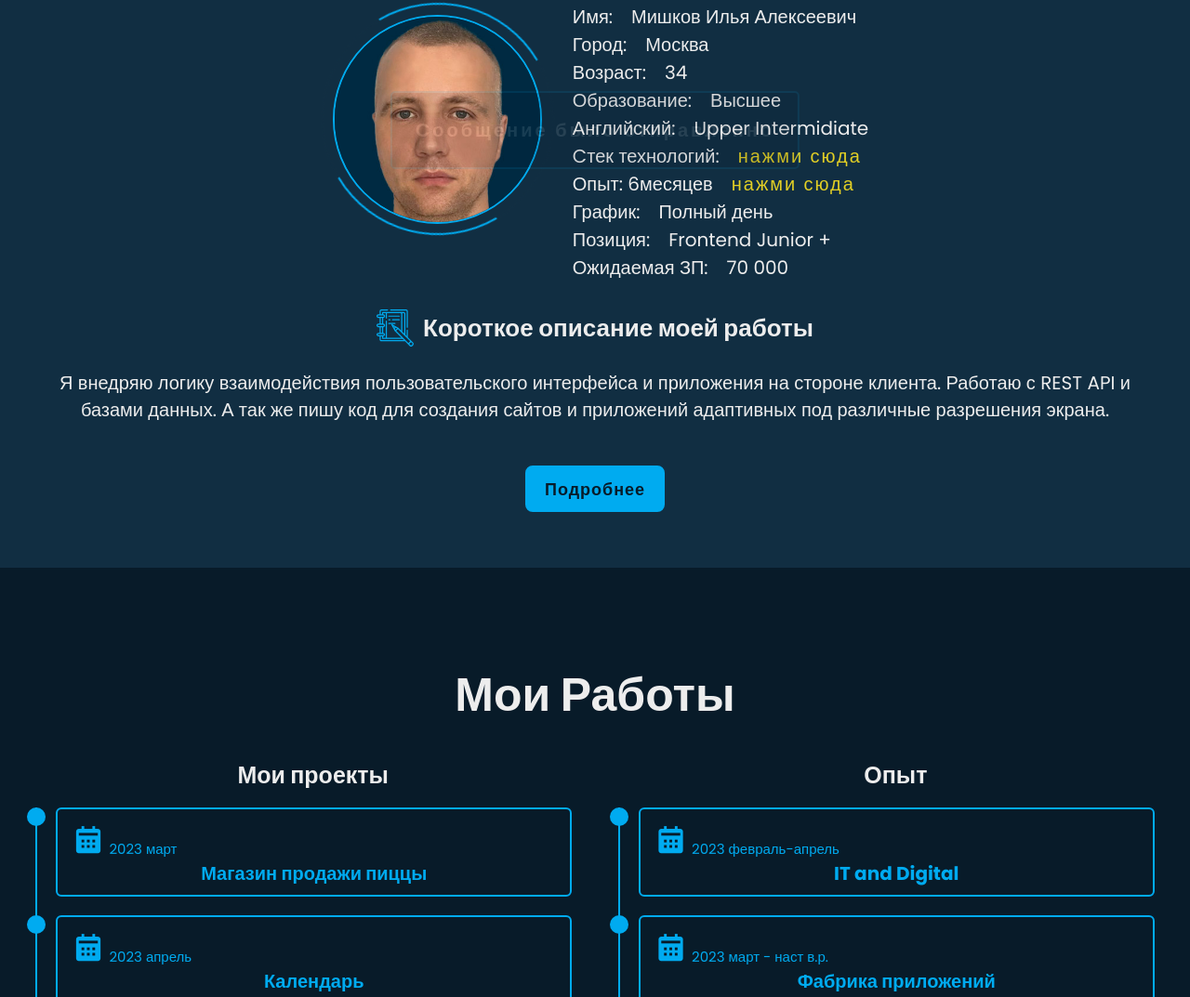
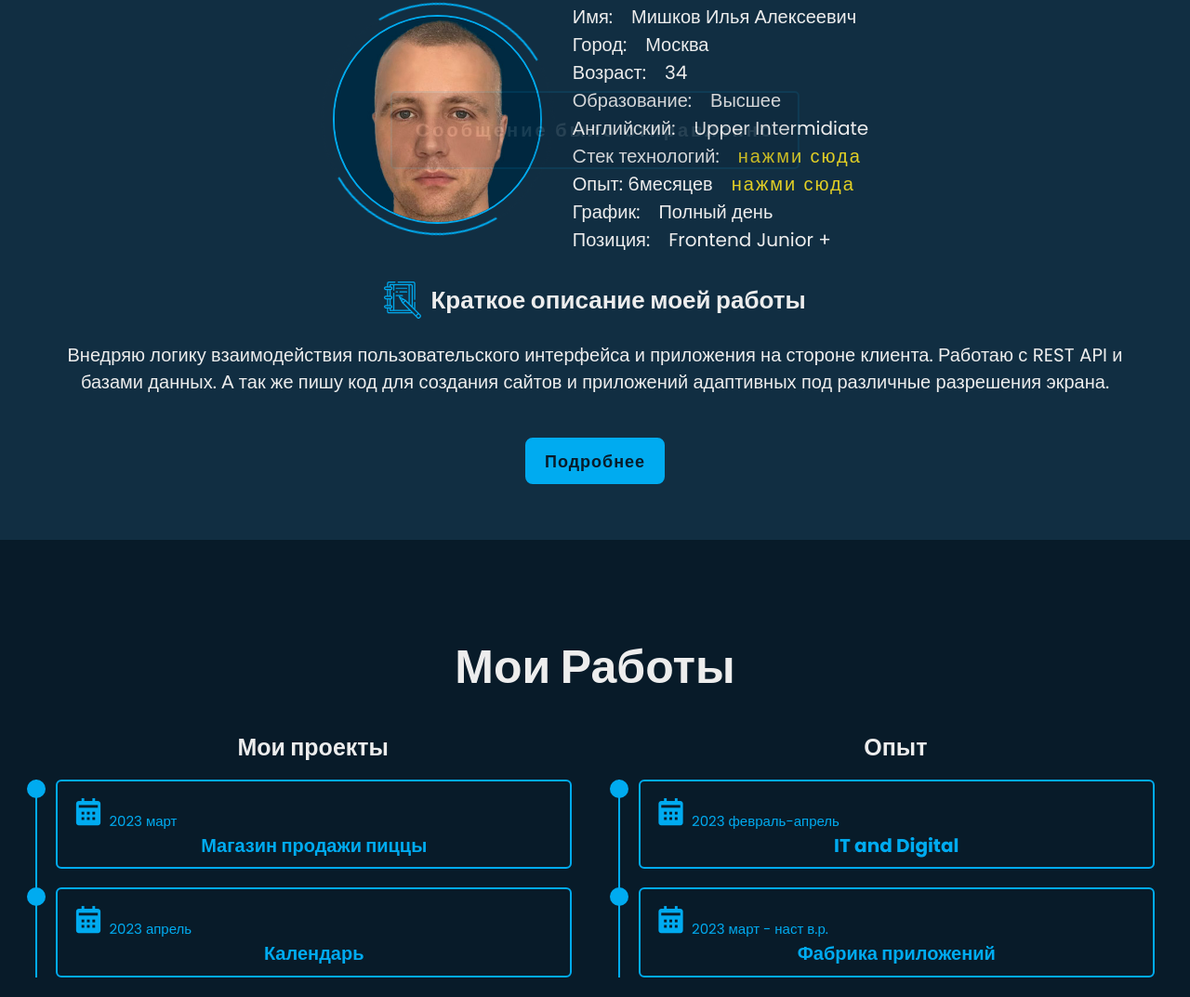
Before and after one commit to ChristianClee/MyResume, a website with bundled scripts: page index.html in a window 1280 px wide. Shown: the part 1102-2175 px from the top of the page at 93% size. Built offline with nearby package versions, Linux system fonts and the light colour scheme.

Commit message:
finished base vershion 4

```diff
--- a/index.html
+++ b/index.html
@@ -135,10 +135,7 @@
                 <li>Позиция:</li>
                 <li>Frontend Junior +</li>
               </div>
-              <div class="item">
-                <li>Ожидаемая ЗП:</li>
-                <li> 70 000</li>
-              </div>
+
             </ul>
           </div>
         </div>
@@ -148,10 +145,10 @@
       <div class="about-content">
         <div class="title">
           <img src="./assets/icons/noteBook.svg" alt="">
-          <h3>Короткое описание моей работы <span class="animate2" style="--i:1;"></span></h3>
+          <h3>Краткое описание моей работы <span class="animate2" style="--i:1;"></span></h3>
         </div>
         <p class="subTitle">
-          Я внедряю логику взаимодействия пользовательского интерфейса и приложения на стороне клиента. Работаю с
+          Внедряю логику взаимодействия пользовательского интерфейса и приложения на стороне клиента. Работаю с
           REST API и базами данных.
           А так же пишу код для создания сайтов и приложений адаптивных под различные разрешения экрана.
           <span class="animate2" style="--i:5;"></span>
```
